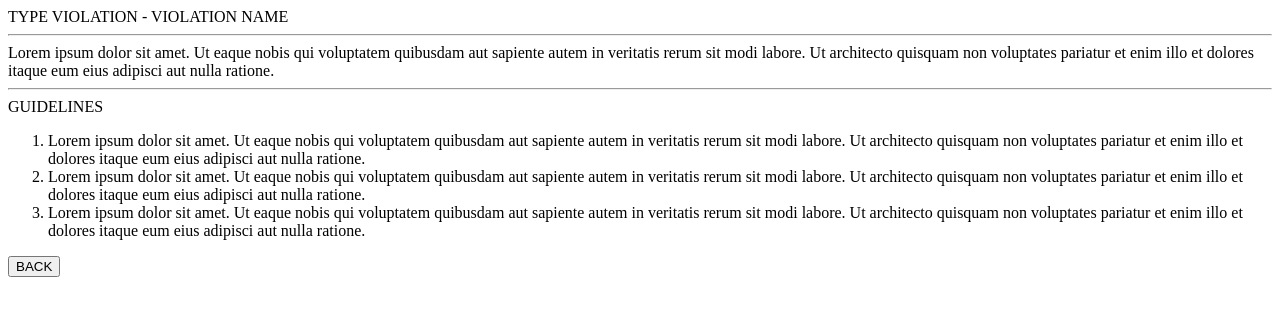
After one commit to TacticianR1muru/CPET12L, a Django app: page /infopopup3/ in a window 1280 px wide. The commit adds this page. Shown: the top 316 px of the page. Run offline with Django 5.2, Linux system fonts and the light colour scheme.

Commit message:
Add files via upload

```diff
--- a/Project_admin/Project/adminmod/templates/guard-instructormod/Guard Search 2.html
+++ b/Project_admin/Project/adminmod/templates/guard-instructormod/Guard Search 2.html
@@ -19,7 +19,7 @@
     </a>
    </div>
    <div class="log-out">
-    <a href="#">
+    <a href="{% url 'login' %}">
     <img src="{% static 'adminmod/images/sign-out-alt.png' %}" alt="Profile Picture Placeholder" height="30" width="30"/>
     </a>
   </div>
--- a/Project_admin/Project/adminmod/templates/guard-instructormod/Guard Search.html
+++ b/Project_admin/Project/adminmod/templates/guard-instructormod/Guard Search.html
@@ -17,7 +17,7 @@
                   </a>
         </div>
         <div class="log-out">
-            <a href="#">
+            <a href="{% url 'login' %}">
             <img src="{% static 'adminmod/images/sign-out-alt.png' %}" alt="Profile Picture Placeholder" height="30" width="30"/>
             </a>
           </div>
--- /dev/null
+++ b/Project_admin/Project/adminmod/templates/studentmod/Infopopup3.html
@@ -0,0 +1,26 @@
+<!DOCTYPE html>
+<html>
+<head>
+    <title>Violation Page</title>
+    <link rel="#" href="#">
+</head>
+<body>
+    <div class="container">
+        <div class="title">TYPE VIOLATION - VIOLATION NAME</div>
+        <hr>
+        <div class="description">
+            Lorem ipsum dolor sit amet. Ut eaque nobis qui voluptatem quibusdam aut sapiente autem in veritatis rerum sit modi labore. Ut architecto quisquam non voluptates pariatur et enim illo et dolores itaque eum eius adipisci aut nulla ratione.
+        </div>
+        <hr>
+        <div class="guidelines-title">GUIDELINES</div>
+        <ol class="guidelines">
+            <li>Lorem ipsum dolor sit amet. Ut eaque nobis qui voluptatem quibusdam aut sapiente autem in veritatis rerum sit modi labore. Ut architecto quisquam non voluptates pariatur et enim illo et dolores itaque eum eius adipisci aut nulla ratione.</li>
+            <li>Lorem ipsum dolor sit amet. Ut eaque nobis qui voluptatem quibusdam aut sapiente autem in veritatis rerum sit modi labore. Ut architecto quisquam non voluptates pariatur et enim illo et dolores itaque eum eius adipisci aut nulla ratione.</li>
+            <li>Lorem ipsum dolor sit amet. Ut eaque nobis qui voluptatem quibusdam aut sapiente autem in veritatis rerum sit modi labore. Ut architecto quisquam non voluptates pariatur et enim illo et dolores itaque eum eius adipisci aut nulla ratione.</li>
+        </ol>
+        <a href={% url 'studentstatus'%}>
+        <button class="back-button">BACK</button>
+        </a>
+    </div>
+</body>
+</html>
--- a/Project_admin/Project/adminmod/templates/studentmod/Student Status.html
+++ b/Project_admin/Project/adminmod/templates/studentmod/Student Status.html
@@ -86,7 +86,7 @@
    </div>
   </a>
    <div class="warning">
-    <a href="{% url 'Infopopup2' %}"><img src="{% static 'adminmod/images/envelope.png' %}" alt="Profile Picture Placeholder" height="30" width="30"/>
+    <a href="{% url 'infopopup3' %}"><img src="{% static 'adminmod/images/envelope.png' %}" alt="Profile Picture Placeholder" height="30" width="30"/>
     <div class="text">
      <div>
       Warning
```
